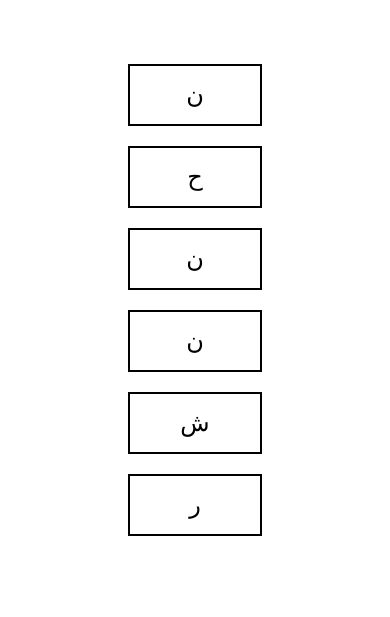
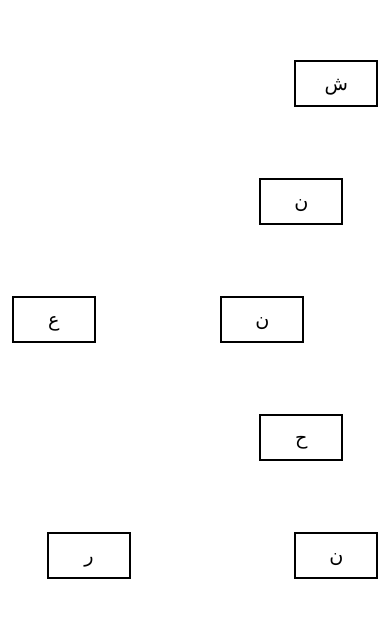
Before and after one commit to madihg/elo-2025, a website: page index.html in a window 390 px wide. Shown: the part 197-814 px from the top of the page. Drawn offline with Linux system fonts and the light colour scheme.

Commit message:
Add missing ع button and create scattered responsive layout

```diff
--- a/index.html
+++ b/index.html
@@ -7,39 +7,35 @@
     <style>
         body {
             margin: 0;
-            padding: 20px;
+            padding: 0;
             font-family: 'Times New Roman', serif;
             background: white;
             min-height: 100vh;
-            display: flex;
-            flex-direction: column;
-            align-items: center;
-            justify-content: center;
+            overflow: hidden;
+            position: relative;
         }
 
         .container {
-            text-align: center;
-            max-width: 800px;
+            width: 100%;
+            height: 100vh;
+            position: relative;
         }
 
         h1 {
+            position: absolute;
+            top: 50%;
+            left: 50%;
+            transform: translate(-50%, -50%);
             font-size: 3em;
             color: black;
-            margin-bottom: 50px;
             font-weight: normal;
             opacity: 0;
             transition: opacity 2s ease-in-out;
-        }
-
-        .buttons-container {
-            display: flex;
-            justify-content: center;
-            gap: 20px;
-            flex-wrap: wrap;
-            transition: opacity 1s ease-in-out;
+            z-index: 1;
         }
 
         .letter-button {
+            position: absolute;
             background: white;
             color: black;
             border: 2px solid black;
@@ -52,12 +48,13 @@
             display: inline-block;
             min-width: 80px;
             text-align: center;
+            z-index: 10;
         }
 
         .letter-button:hover {
             background: black;
             color: white;
-            transform: translateY(-2px);
+            transform: translateY(-2px) scale(1.05);
         }
 
         .letter-button:active {
@@ -69,19 +66,74 @@
             transform: scale(0.8);
         }
 
-        @media (max-width: 600px) {
-            .buttons-container {
-                flex-direction: column;
-                align-items: center;
-            }
+        /* Button positions for desktop */
+        .btn-1 { bottom: 20%; right: 15%; }
+        .btn-2 { bottom: 35%; right: 25%; }
+        .btn-3 { bottom: 50%; right: 35%; }
+        .btn-4 { bottom: 65%; right: 25%; }
+        .btn-5 { bottom: 80%; right: 15%; }
+        .btn-6 { bottom: 50%; left: 15%; }
+        .btn-7 { bottom: 20%; left: 25%; }
+
+        /* Responsive design for tablets */
+        @media (max-width: 1024px) {
+            .btn-1 { bottom: 15%; right: 10%; }
+            .btn-2 { bottom: 30%; right: 20%; }
+            .btn-3 { bottom: 45%; right: 30%; }
+            .btn-4 { bottom: 60%; right: 20%; }
+            .btn-5 { bottom: 75%; right: 10%; }
+            .btn-6 { bottom: 45%; left: 10%; }
+            .btn-7 { bottom: 15%; left: 20%; }
 
             .letter-button {
-                font-size: 1.5em;
+                font-size: 1.8em;
                 padding: 15px 25px;
             }
 
             h1 {
+                font-size: 2.5em;
+            }
+        }
+
+        /* Responsive design for mobile */
+        @media (max-width: 768px) {
+            .btn-1 { bottom: 10%; right: 5%; }
+            .btn-2 { bottom: 25%; right: 15%; }
+            .btn-3 { bottom: 40%; right: 25%; }
+            .btn-4 { bottom: 55%; right: 15%; }
+            .btn-5 { bottom: 70%; right: 5%; }
+            .btn-6 { bottom: 40%; left: 5%; }
+            .btn-7 { bottom: 10%; left: 15%; }
+
+            .letter-button {
+                font-size: 1.5em;
+                padding: 12px 20px;
+                min-width: 60px;
+            }
+
+            h1 {
                 font-size: 2em;
+            }
+        }
+
+        /* Very small screens */
+        @media (max-width: 480px) {
+            .btn-1 { bottom: 8%; right: 3%; }
+            .btn-2 { bottom: 22%; right: 12%; }
+            .btn-3 { bottom: 36%; right: 22%; }
+            .btn-4 { bottom: 50%; right: 12%; }
+            .btn-5 { bottom: 64%; right: 3%; }
+            .btn-6 { bottom: 36%; left: 3%; }
+            .btn-7 { bottom: 8%; left: 12%; }
+
+            .letter-button {
+                font-size: 1.2em;
+                padding: 10px 15px;
+                min-width: 50px;
+            }
+
+            h1 {
+                font-size: 1.5em;
             }
         }
     </style>
@@ -89,14 +141,14 @@
 <body>
     <div class="container">
         <h1 id="title">نحن نشعر</h1>
-        <div class="buttons-container" id="buttonsContainer">
-            <a href="public/how-do-you-home.html" class="letter-button" target="_blank" onclick="openPopup(this.href, event)">ن</a>
-            <a href="psy-grey.html" class="letter-button" target="_blank" onclick="openPopup(this.href, event)">ح</a>
-            <a href="towers.html" class="letter-button" target="_blank" onclick="openPopup(this.href, event)">ن</a>
-            <a href="erosion.html" class="letter-button" target="_blank" onclick="openPopup(this.href, event)">ن</a>
-            <a href="spread.html" class="letter-button" target="_blank" onclick="openPopup(this.href, event)">ش</a>
-            <a href="https://www.oulipo.xyz/we-called-us-poetry.html#" class="letter-button" target="_blank" onclick="handleLastButton(this.href, event)">ر</a>
-        </div>
+
+        <a href="public/how-do-you-home.html" class="letter-button btn-1" target="_blank" onclick="openPopup(this.href, event)">ن</a>
+        <a href="psy-grey.html" class="letter-button btn-2" target="_blank" onclick="openPopup(this.href, event)">ح</a>
+        <a href="towers.html" class="letter-button btn-3" target="_blank" onclick="openPopup(this.href, event)">ن</a>
+        <a href="erosion.html" class="letter-button btn-4" target="_blank" onclick="openPopup(this.href, event)">ن</a>
+        <a href="spread.html" class="letter-button btn-5" target="_blank" onclick="openPopup(this.href, event)">ش</a>
+        <a href="https://scam-ai-poet.vercel.app/" class="letter-button btn-6" target="_blank" onclick="openPopup(this.href, event)">ع</a>
+        <a href="https://www.oulipo.xyz/we-called-us-poetry.html#" class="letter-button btn-7" target="_blank" onclick="handleLastButton(this.href, event)">ر</a>
     </div>
 
     <script>
@@ -119,11 +171,8 @@
                 }, index * 100); // Stagger the fade out
             });
 
-            // Hide the buttons container
+            // Show the title with fade in effect
             setTimeout(() => {
-                document.getElementById('buttonsContainer').style.display = 'none';
-
-                // Show the title with fade in effect
                 const title = document.getElementById('title');
                 title.style.opacity = '1';
             }, buttons.length * 100 + 500);
```
